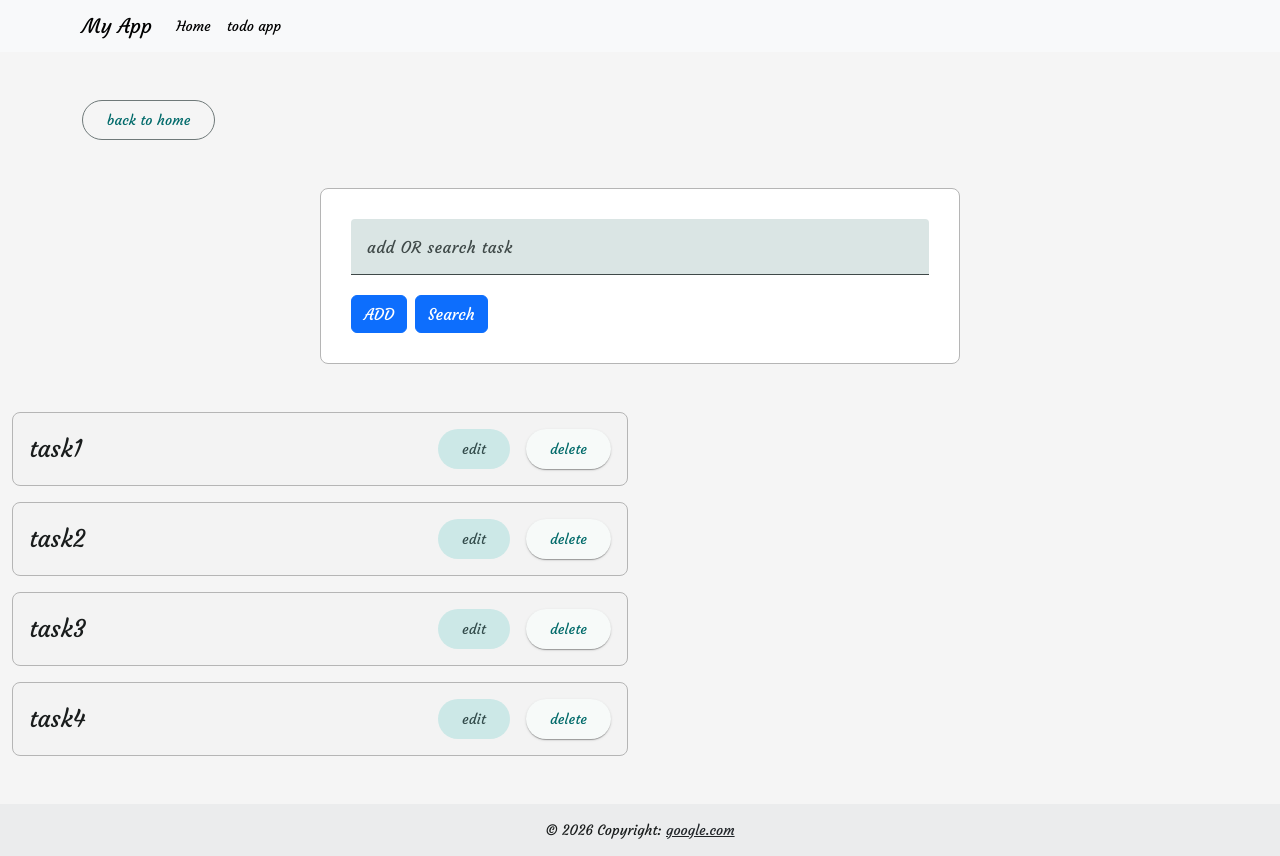
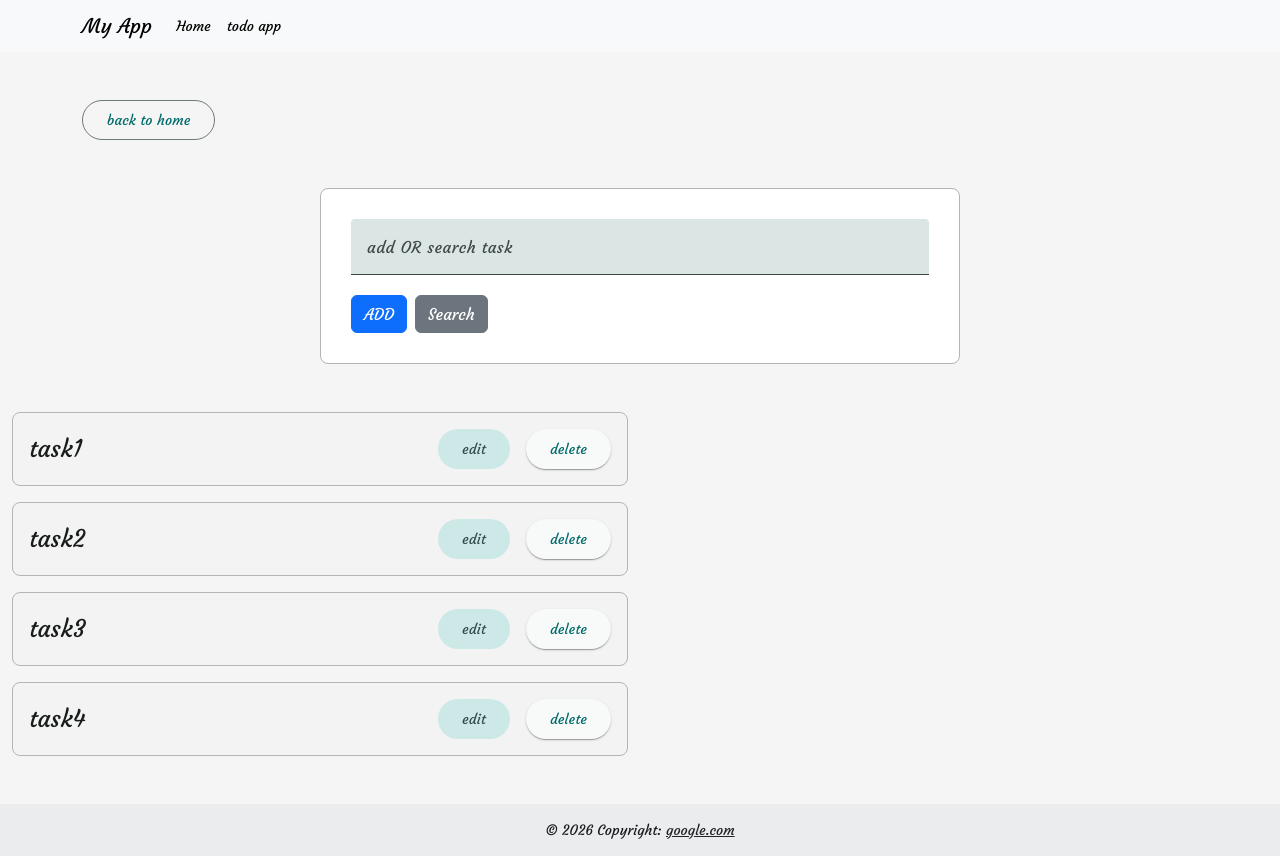
Before and after one commit to hebataha/my-angular-app, an Angular app: page /todoApp in a window 1280 px wide. Built offline with nearby package versions, Linux system fonts and the light colour scheme.

Commit message:
btn search

```diff
--- a/src/app/todo/todo.html
+++ b/src/app/todo/todo.html
@@ -17,7 +17,7 @@
                     >
                 </mat-form-field>
                 <button (click)="addTodo()" class="btn-primary btn">ADD</button>
-                <button (click)="valInput()" class="btn-primary btn mx-2">Search</button>
+                <button (click)="valInput()" class="btn-secondary btn mx-2">Search</button>
 
                 <!--
                 <app-todo-item></app-todo-item>
```
